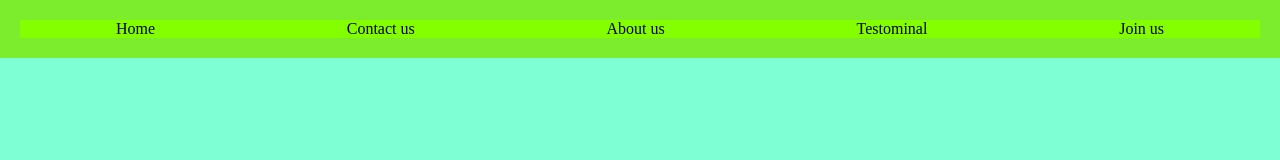
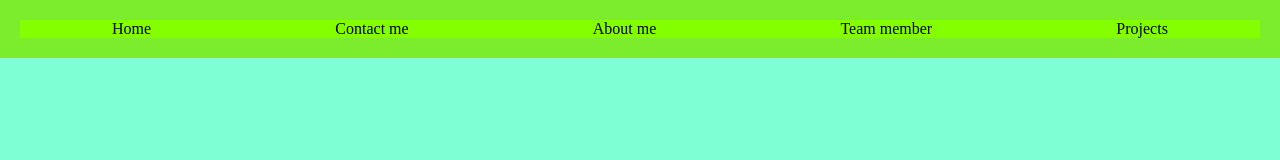
Before and after one commit to Bobcoder0010/portfolio, a plain HTML site: page Aboutme.html in a window 1280 px wide. Drawn offline with Linux system fonts and the light colour scheme.

Commit message:
portfolio

```diff
--- a/About_us.html
+++ b/Aboutme.html
@@ -10,10 +10,10 @@
     <div class="nav">
         <ul>
         <li><a href="index.html">Home</a></li>
-        <li><a href="contact_US.html">Contact us</a></li>
-        <li><a href="About_us.html">About us </a></li>
-        <li><a href="#">Testominal</a></li>
-        <li><a href="Joinus.html">Join us</a></li>
+        <li><a href="contactme.html">Contact me</a></li>
+        <li><a href="Aboutme.html">  About me</a></li>
+        <li><a href="myteammember.html">Team member</a></li>
+        <li><a href="myproject.html">Projects</a></li>
         </ul>
     </div>
 
```
Also changed, not shown: contactme.html (renamed from Joinus.html), myproject.html (renamed from contact_US.html), myteammember.html (added).
